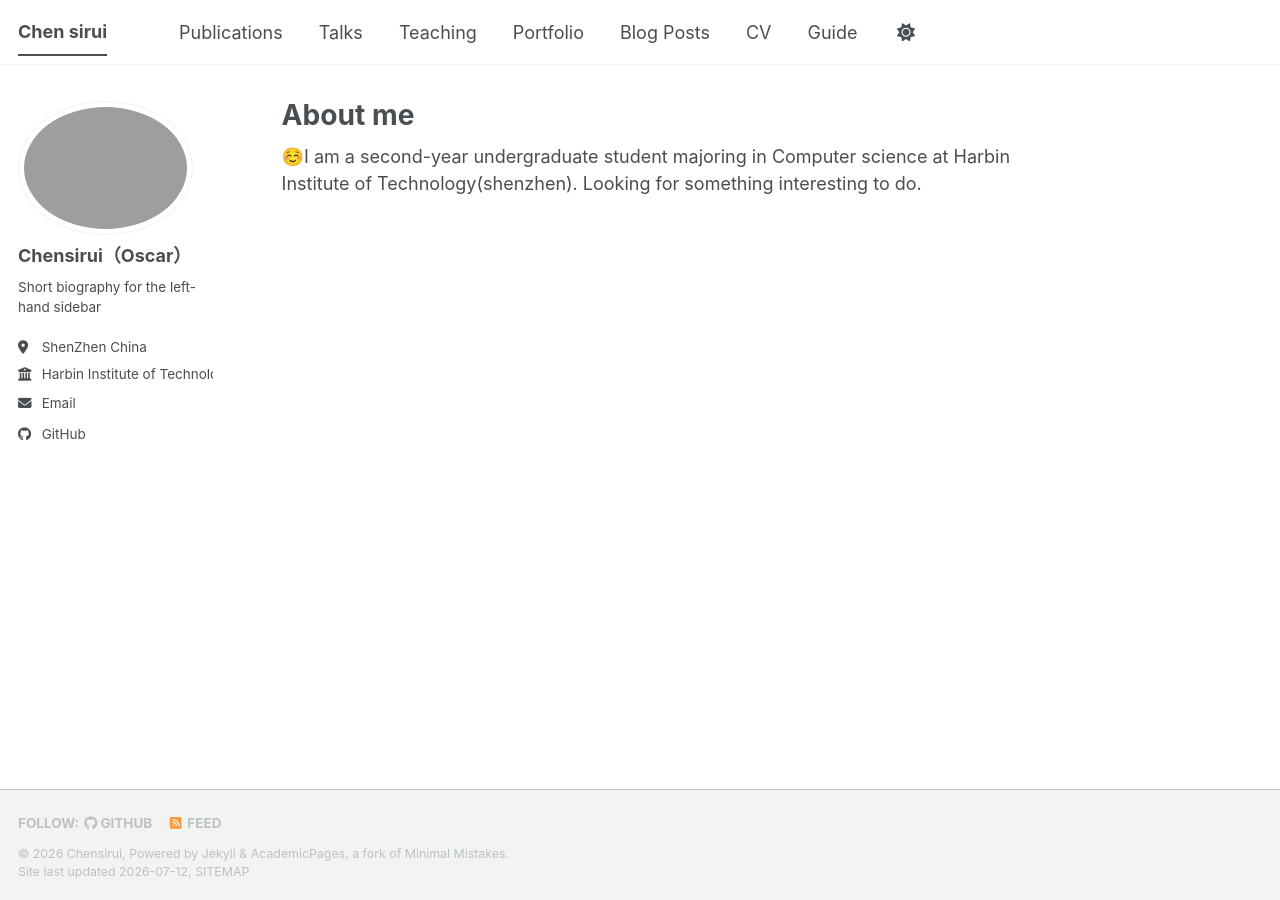
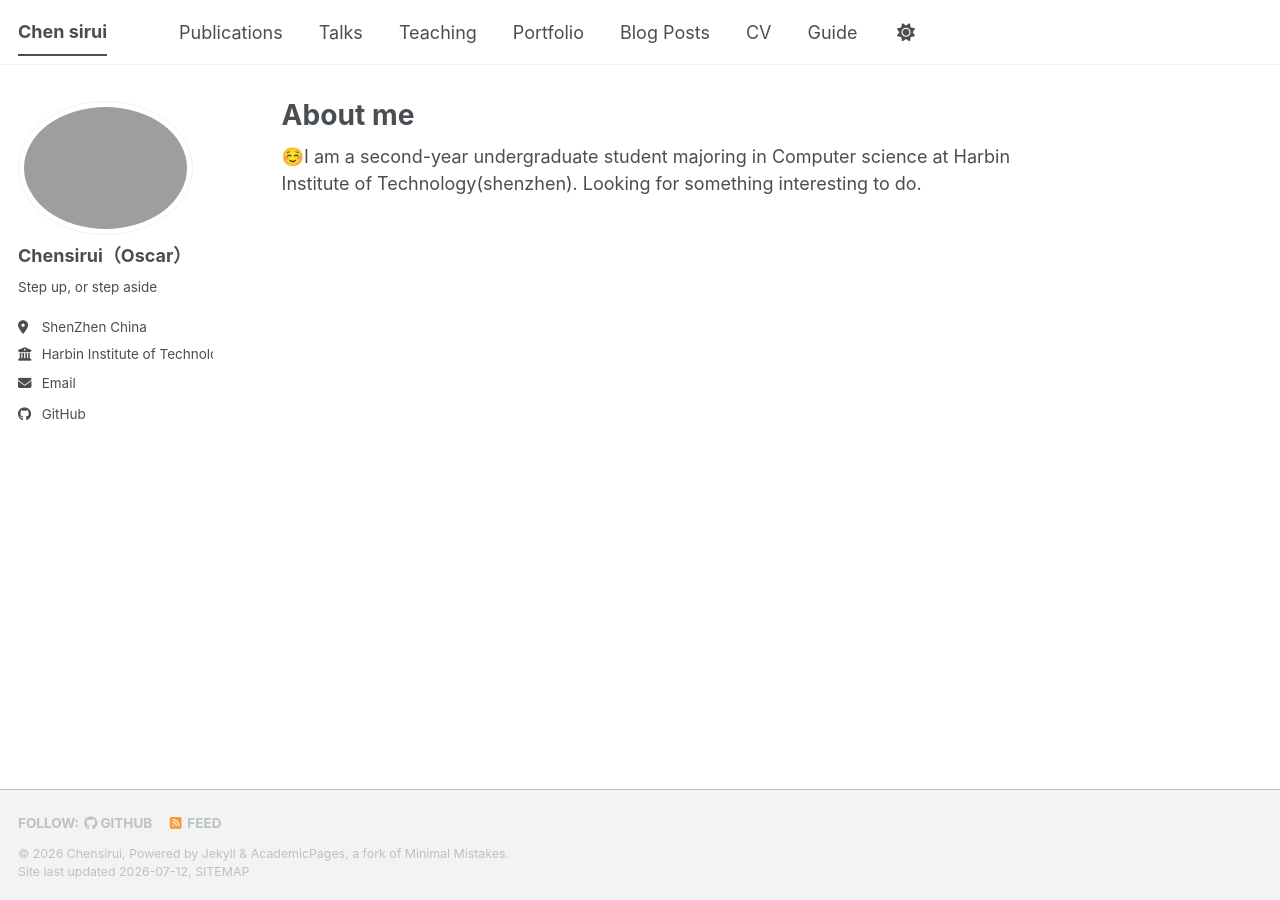
Before and after one commit to Oscar-Chen06/Oscar-Chen06.github.io, a Jekyll site: the page built from _pages/about.md, in a window 1280 px wide. Built offline with Jekyll 4.4.1, drawn with Linux system fonts in a browser that asks for light colours; a style sheet for code colours, icons or effects is not loaded.

Commit message:
Update _config.yml

```diff
--- a/_config.yml
+++ b/_config.yml
@@ -25,7 +25,7 @@ author:
   avatar           : "avatar.png"
   name             : "Chensirui（Oscar）"
   pronouns         : # example: "she/her"
-  bio              : "Short biography for the left-hand sidebar"
+  bio              : "Step up, or step aside"
   location         : "ShenZhen China"
   employer         : "Harbin Institute of Technology"
   uri              : # URL
```
